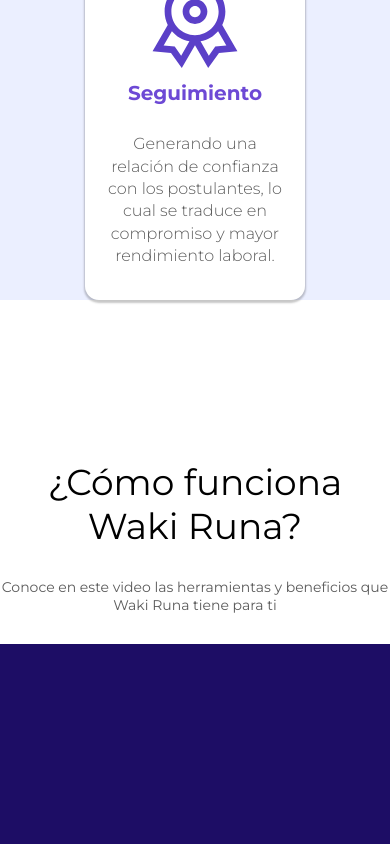
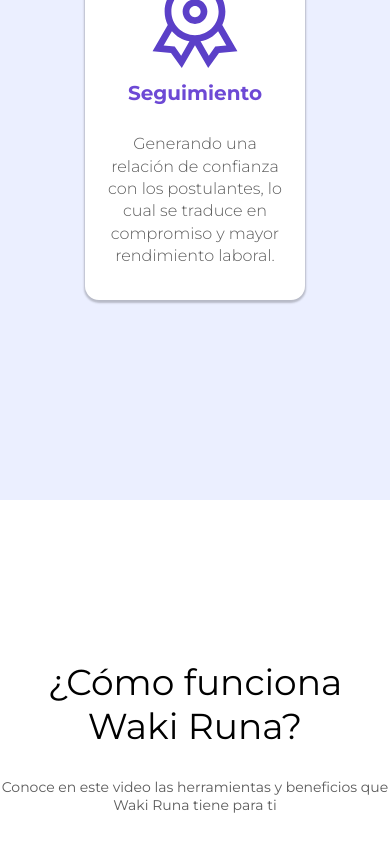
Before and after one commit to codeswift-services/web-waky-runa, a Next.js app: page / in a window 390 px wide. Shown: the part 2832-3676 px from the top of the page. Built offline with nearby package versions, Linux system fonts and the light colour scheme.

Commit message:
feat(home): add support to absolute cards

```diff
--- a/app/page.module.css
+++ b/app/page.module.css
@@ -80,15 +80,9 @@
 }
 
 .benefits_section {
+	position: relative;
 	margin-top: 140px;
 	text-align: center;
-}
-
-@media screen and (max-width: 1000px) {
-	.benefits_section {
-		padding-left: 2rem;
-		padding-right: 2rem;
-	}
 }
 
 .title {
@@ -107,9 +101,11 @@
 .background_benefits_section {
 	padding-top: 41px;
 	background-color: #ebefff;
+	padding-bottom: 250px;
 }
 
 .benefits_section_cards {
+	position: absolute;
 	margin-top: 70px;
 	display: flex;
 	justify-content: space-around;
@@ -148,8 +144,8 @@
 }
 
 .background_howwork_section {
-	padding-top: 160px;
-	padding-bottom: 80px;
+	padding-top: 350px;
+	padding-bottom: 120px;
 	background-color: #fff;
 }
 
@@ -238,3 +234,21 @@
 	align-items: center;
 	gap: 35px;
 }
+@media screen and (max-width: 1000px) {
+	.background_benefits_section {
+		padding-bottom: 200px;
+	}
+
+	.benefits_section {
+		padding-left: 2rem;
+		padding-right: 2rem;
+	}
+
+	.benefits_section_cards {
+		position: inherit;
+	}
+
+	.background_howwork_section {
+		padding-top: 160px;
+	}
+}
```
